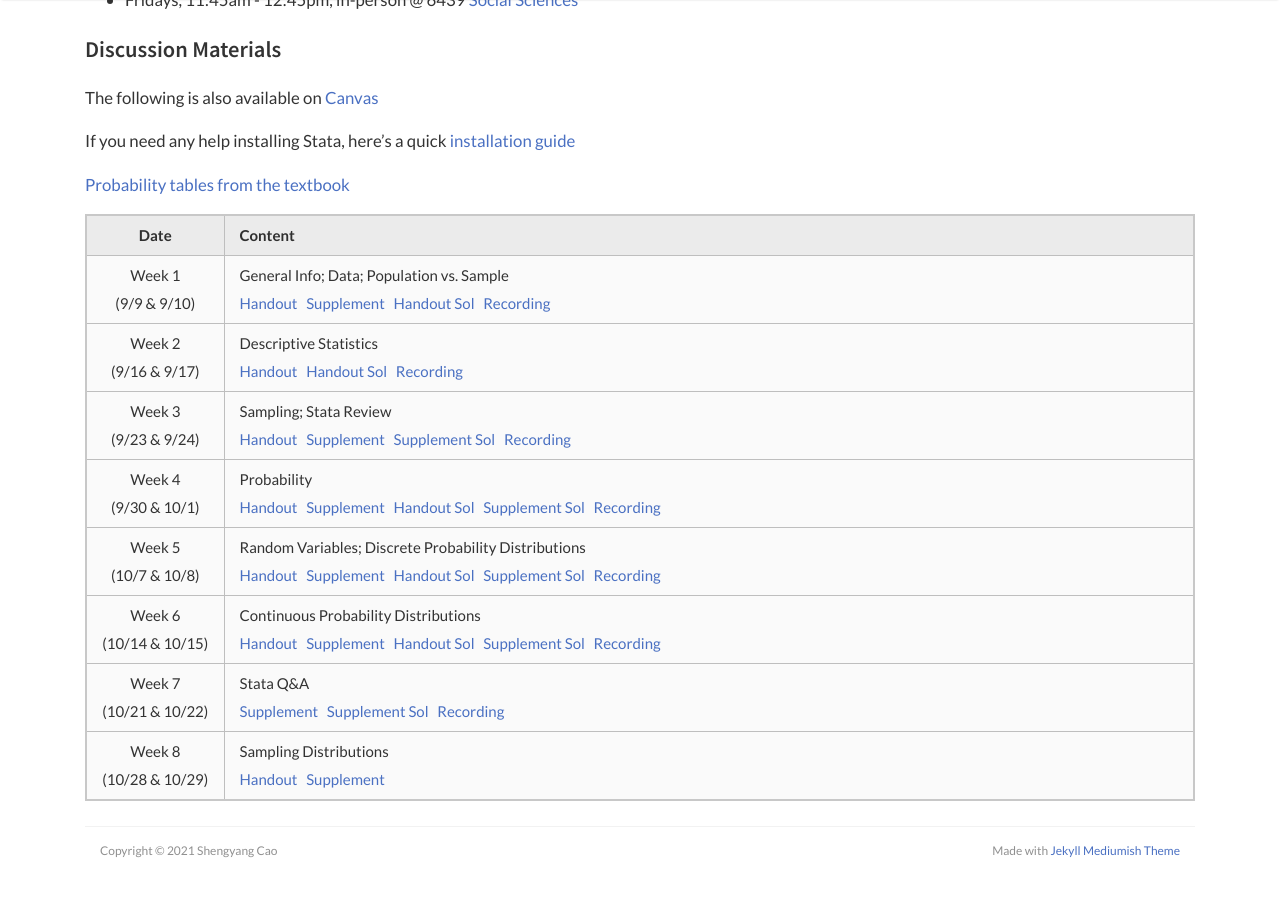
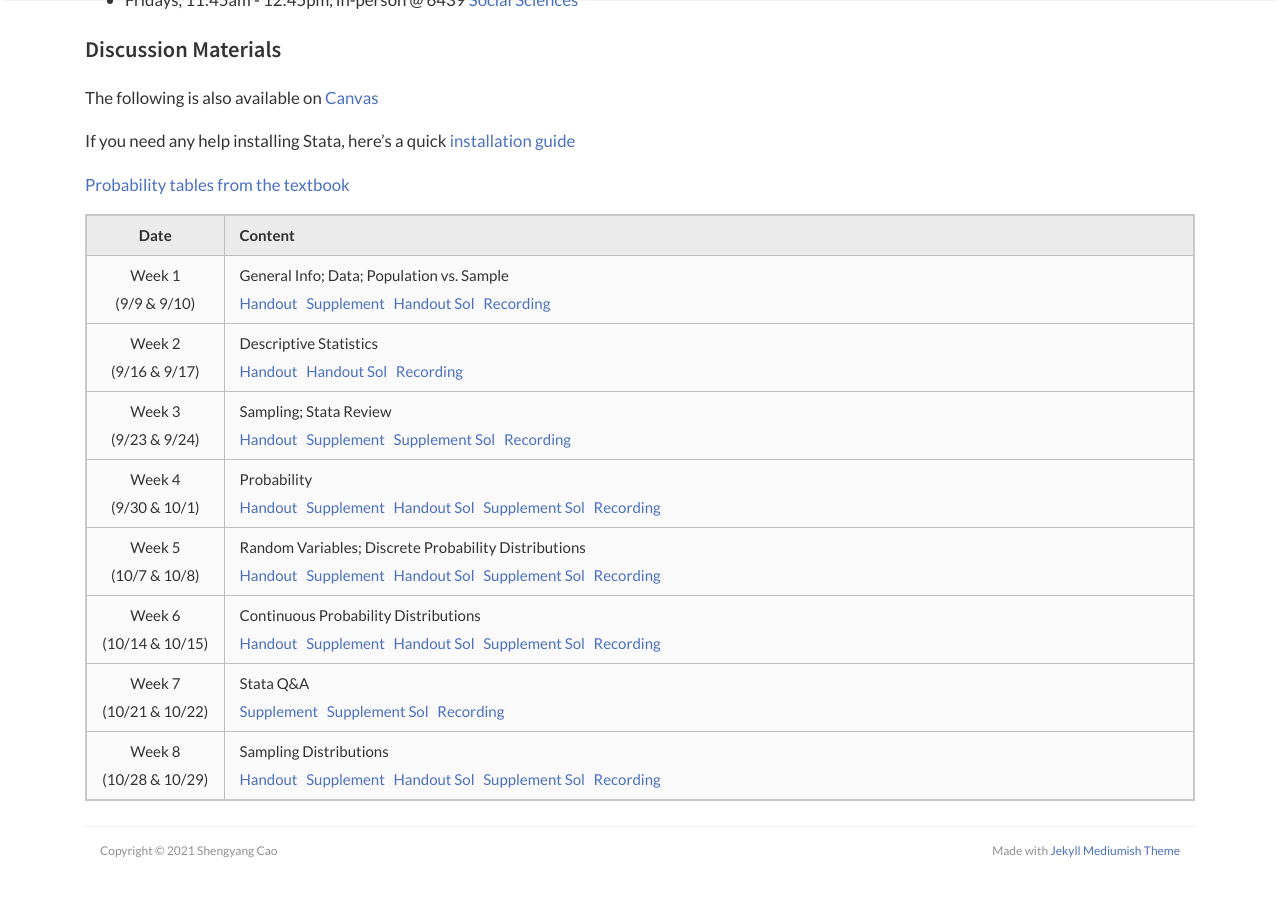
Before and after one commit to scaotravis/scaotravis.github.io, a Jekyll site: the page built from _pages/teaching/fa21-310.md, in a window 1280 px wide and 900 px high, scrolled down 732 px. Shown: the top 897 px of the window. Built offline with Jekyll 4.4.1, drawn with Linux system fonts in a browser that asks for light colours; nearby versions of some CDN libraries; comment, search, counter and statistics services are not loaded.

Commit message:
update 310 page

```diff
--- a/_pages/teaching/fa21-310.md
+++ b/_pages/teaching/fa21-310.md
@@ -42,4 +42,4 @@ If you need any help installing Stata, here's a quick [installation guide]({{ si
 | Week 5 <br> (10/7 & 10/8) | Random Variables; Discrete Probability Distributions <br> [Handout](https://canvas.wisc.edu/courses/257051/files/20592110?wrap=1) &nbsp; [Supplement]({{ site.baseurl }}/downloads/teaching/fa21-310/310_fa21_supplement-5.pdf) &nbsp; [Handout Sol](https://canvas.wisc.edu/courses/257051/files/20592175?module_item_id=3958747) &nbsp; [Supplement Sol]({{ site.baseurl }}/downloads/teaching/fa21-310/310_fa21_supplement-5_sol.pdf) &nbsp; [Recording](https://uwmadison.zoom.us/rec/share/tNtlc8CtTfPDrLiGVZDu0pwMCbYzsMuibYlZCMWnrqmwH1rckxP-rrwjTQfvNg3V.qZELbgJa0_FwOxHE) |
 | Week 6 <br> (10/14 & 10/15) | Continuous Probability Distributions <br> [Handout](https://canvas.wisc.edu/courses/257051/files/20592148?wrap=1) &nbsp; [Supplement]({{ site.baseurl }}/downloads/teaching/fa21-310/310_fa21_supplement-6.pdf) &nbsp; [Handout Sol](https://canvas.wisc.edu/courses/257051/files/20592172?wrap=1) &nbsp; [Supplement Sol]({{ site.baseurl }}/downloads/teaching/fa21-310/310_fa21_supplement-6_sol.pdf) &nbsp; [Recording](https://uwmadison.zoom.us/rec/share/hGQEHf0Oa9E4jnKKacd_mm1-1MiWLxnwUcu2IWiOYmBKOWHy9Csz_Mvu7B0TY8qo.vj18652YXaHH6uAU) |
 | Week 7 <br> (10/21 & 10/22) | Stata Q&A <br> [Supplement]({{ site.baseurl }}/downloads/teaching/fa21-310/310_fa21_supplement-7.pdf) &nbsp; [Supplement Sol]({{ site.baseurl }}/downloads/teaching/fa21-310/310_fa21_supplement-7_sol.pdf) &nbsp; [Recording](https://uwmadison.zoom.us/rec/share/jXUplEEvvBwIWue8LsencLS9vMoF5mRrJIFAR3R20edoaFyUeZhg0249R6-DRRwG.16IcOclie8m6Omxr) |
-| Week 8 <br> (10/28 & 10/29) | Sampling Distributions <br> [Handout](https://canvas.wisc.edu/courses/257051/files/20592151?wrap=1) &nbsp; [Supplement]({{ site.baseurl }}/downloads/teaching/fa21-310/310_fa21_supplement-8.pdf) |
+| Week 8 <br> (10/28 & 10/29) | Sampling Distributions <br> [Handout](https://canvas.wisc.edu/courses/257051/files/20592151?wrap=1) &nbsp; [Supplement]({{ site.baseurl }}/downloads/teaching/fa21-310/310_fa21_supplement-8.pdf) &nbsp; [Handout Sol](https://canvas.wisc.edu/courses/257051/files/20592179?wrap=1) &nbsp; [Supplement Sol]({{ site.baseurl }}/downloads/teaching/fa21-310/310_fa21_supplement-8_sol.pdf) &nbsp; [Recording](https://uwmadison.zoom.us/rec/share/Lk_-YdLcJN0o8WpGF9suLKfusB2FMx8qKYZfjuQtiTDzp1fKweET0Lnr_nMzjZ4P.C6y3Nx3AXaIXO3Cx) |
```
Also changed, not shown: 4 other files.
